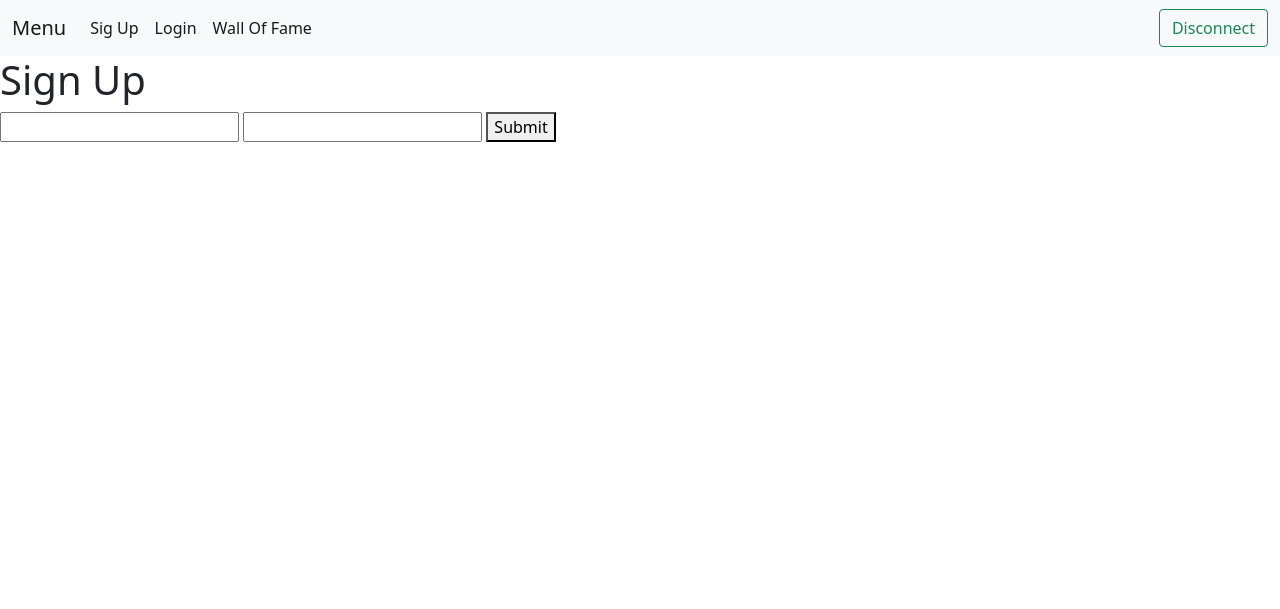
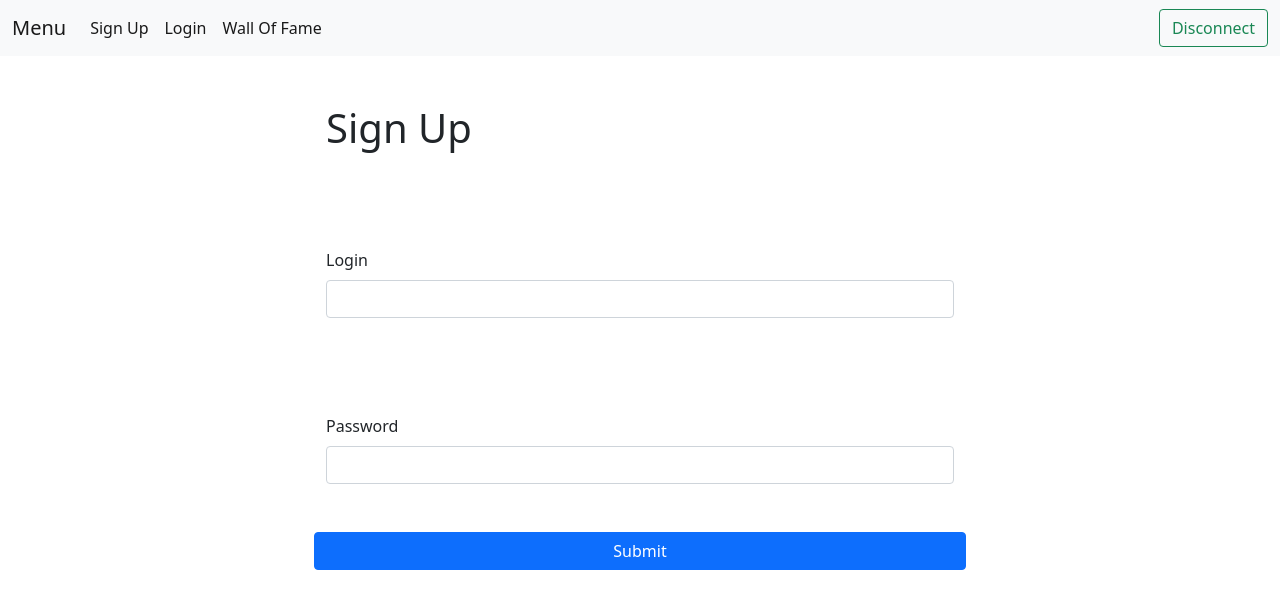
Before and after one commit to robin-arbona/memory, a PHP site: page /index.php?view=signup in a window 1280 px wide. Shown: the top 609 px of the page. Run offline with PHP 8.4, Linux system fonts and the light colour scheme.

Commit message:
bootstrap on form

```diff
--- a/App/Game/Game.php
+++ b/App/Game/Game.php
@@ -111,7 +111,7 @@ class Game
                     $score = new ScoresManager;
 
                     $score->add($level->getLevel($this->cardGame),$_SESSION['id']);
-                    $this->msg = 'You\'re the best, you winn';
+                    $this->msg = 'You\'re the best, you win';
                     $this->gameState = 'end';
                 }
             } else {
--- a/view/signup.php
+++ b/view/signup.php
@@ -1,10 +1,17 @@
 <?php
 
 ?>
-<h1>Sign Up</h1>
 
-<form method="post" action="index.php?view=signup">
-    <input name="login" type="text">
-    <input name="password" type="password">
-    <button name="submit" type="submit">Submit</button>
+
+<form class="row justify-content-center" method="post" action="index.php?view=signup">
+    <h1 class="col-11 col-sm-10 col-md-8 col-lg-6 m-5">Sign Up</h1>
+    <div class="col-11 col-sm-10 col-md-8 col-lg-6 m-5">
+        <label for="login" class="form-label">Login</label>
+        <input name="login" type="text" class="form-control" id="login">
+    </div>
+    <div class="col-11 col-sm-10 col-md-8 col-lg-6 m-5">
+        <label for="password" class="form-label">Password</label>
+        <input name="password" type="password" class="form-control" id="password">
+    </div>
+    <button  name="submit" type="submit" class="btn btn-primary w-50">Submit</button>
 </form>
--- a/view/template/template.php
+++ b/view/template/template.php
@@ -35,7 +35,7 @@ if (isset($_POST['disconnect'])) {
                         </li>
                         <?php }?>
                         <li class="nav-item">
-                            <a class="nav-link active" aria-current="page" href="index.php?view=signup">Sig Up</a>
+                            <a class="nav-link active" aria-current="page" href="index.php?view=signup">Sign Up</a>
                         </li>
                         <li class="nav-item">
                             <a class="nav-link active" aria-current="page" href="index.php?view=login">Login</a>
```
Also changed, not shown: view/login.php (+12 -5 lines).
